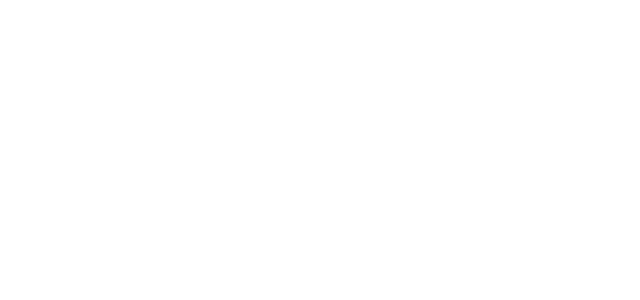
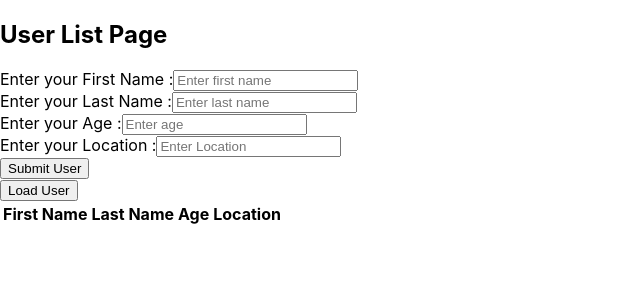
Before and after one commit to karthickvkumar/vshesh-08, a React (Create React App) app in the folder react-project/: page /user in a window 1280 px wide. Before the commit this address had no page. Shown: the top 300 px of the page, without its empty margins (0-640 px from the left). Built offline with nearby package versions, Linux system fonts and the light colour scheme.

Commit message:
commit message

```diff
--- a/react-project/src/App.js
+++ b/react-project/src/App.js
@@ -8,6 +8,7 @@
 import ProfileScreen from "./pages/profile-page";
 import LandingScreen from "./pages/landing-page";
 import RegistationScreen from "./pages/register-page";
+import UserPage from "./pages/user-page";
 
 function App() {
   return (
@@ -18,6 +19,7 @@
         <Route path="login" element={<LoginScreen></LoginScreen>}></Route>
         <Route path="details" element={<ProfileScreen></ProfileScreen>}></Route>
         <Route path="signup" element={<RegistationScreen></RegistationScreen>}></Route>
+        <Route path="user" element={<UserPage></UserPage>}></Route>
       </Routes>
     </BrowserRouter>
   );
--- a/react-project/src/pages/landing-page.js
+++ b/react-project/src/pages/landing-page.js
@@ -13,6 +13,8 @@
       <NavLink to="/details">Go to Proile Page</NavLink>
       <br/>
       <NavLink to="/signup">Go to Registation Page</NavLink>
+      <br/>
+      <NavLink to="/user">Go to User List Page</NavLink>
     </div>
   )
 }
--- /dev/null
+++ b/react-project/src/pages/user-page.js
@@ -0,0 +1,95 @@
+import React, {useState} from "react";
+import axios from "axios";
+
+const UserPage = () => {
+
+  const [users, updateUsers] = useState([]);
+  const [userForm, updateUserForm] = useState({
+    firstname : "",
+    lastname : "",
+    age : "",
+    location : ""
+  });
+
+  const loadUserList = () => {
+    const url = "http://localhost:5000/api/user-list";
+
+    axios.get(url)
+      .then((response) => {
+        updateUsers(response.data);
+      })
+      .catch((error) => {
+        console.log(error);
+      })
+  }
+
+  const getValuefromInput = (event) => {
+    updateUserForm({...userForm, [event.target.id] : event.target.value})
+  }
+
+  const submitUser = () => {
+    // console.log(userForm);
+    const url = "http://localhost:5000/api/submit-user";
+
+    axios.post(url, userForm)
+      .then((response) => {
+        console.log(response.data);
+      })
+      .catch((error) => {
+        console.log(error);
+      })
+  }
+
+  return(
+    <div>
+      <h2>User List Page</h2>
+      <div>
+        <label>Enter your First Name :</label>
+        <input id="firstname" type="text" placeholder="Enter first name" onChange={getValuefromInput} />
+      </div>
+      <div>
+        <label>Enter your Last Name :</label>
+        <input id="lastname" type="text" placeholder="Enter last name" onChange={getValuefromInput}/>
+      </div>
+      <div>
+        <label>Enter your Age :</label>
+        <input id="age" type="number" placeholder="Enter age" onChange={getValuefromInput}/>
+      </div>
+      <div>
+        <label>Enter your Location :</label>
+        <input id="location" type="text" placeholder="Enter Location" onChange={getValuefromInput}/>
+      </div>
+      <div>
+        <button onClick={() => submitUser()}>Submit User</button>
+      </div>
+
+      <button onClick={() => loadUserList()}>Load User</button>
+      <table>
+        <thead>
+          <tr>
+            <th>First Name</th>
+            <th>Last Name</th>
+            <th>Age</th>
+            <th>Location</th>
+          </tr>
+        </thead>
+        <tbody>
+          {
+            users.map((value, index) => {
+              return(
+                <tr key={index}>
+                  <td>{value.firstname}</td>
+                  <td>{value.lastname}</td>
+                  <td>{value.age}</td>
+                  <td>{value.location}</td>
+                </tr>
+              )
+            })
+          }
+        </tbody>
+      </table>
+    </div>
+  )
+}
+
+export default UserPage;
```
Also changed, not shown: 1 other file (tests, documents, lock files or other folders).
